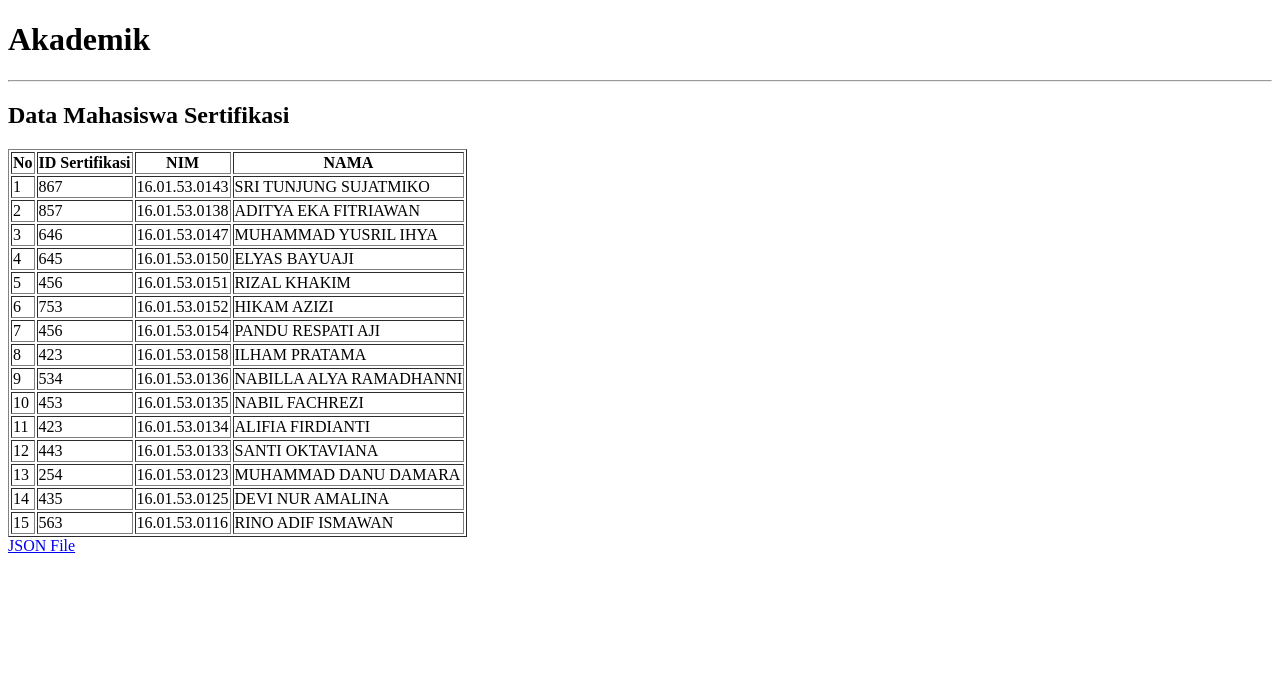
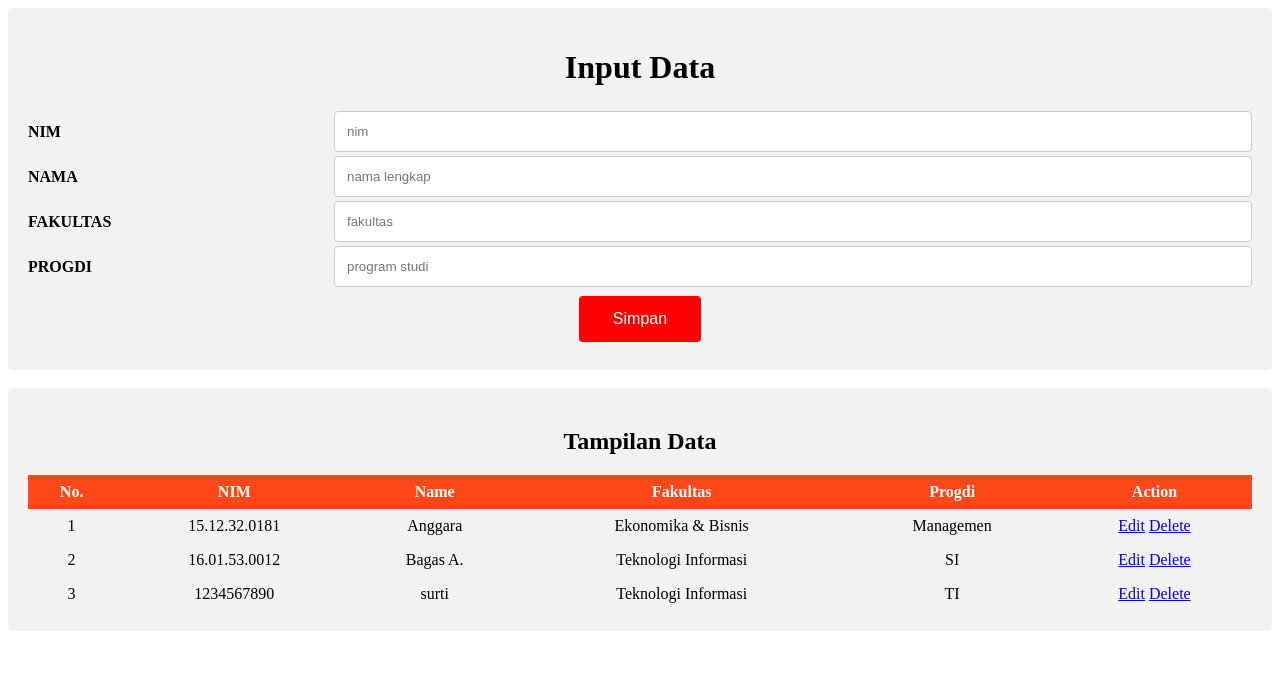
Before and after one commit to myihya/myihya, a PHP site: page / in a window 1280 px wide. Shown: the top 674 px of the page. Run offline with PHP 8.4, Linux system fonts and the light colour scheme; data comes from the database, SQL or seed files in the repository.

Commit message:
Add files via upload

```diff
--- /dev/null
+++ b/datamhs.json
@@ -0,0 +1 @@
+{"records":[{"nim":"15.12.32.0181","nama":"Anggara","fakultas":"Ekonomika & Bisnis","progdi":"Managemen"},{"nim":"16.01.53.0012","nama":"Bagas A.","fakultas":"Teknologi Informasi","progdi":"SI"},{"nim":"1234567890","nama":"surti","fakultas":"Teknologi Informasi","progdi":"TI"}]}
--- a/index.php
+++ b/index.php
@@ -1,38 +1,211 @@
 <?php
-    include 'koneksi.php';
+    if ( !empty($_POST)) {
+        // post values
+        $nim		= $_POST['nim'];
+        $nama		= $_POST['nama'];
+        $fakultas	= $_POST['fakultas'];
+        $progdi		= $_POST['progdi'];
 
-    $no = 1;
-    $data = mysqli_query($kon,"select * from mahasiswa");
+		$file = file_get_contents('datamhs.json');
+		$data = json_decode($file, true);
+		unset($_POST["add"]);
+		$data["records"] = array_values($data["records"]);
+		array_push($data["records"], $_POST);
+		file_put_contents("datamhs.json", json_encode($data));
+    }
 ?>
 
+
+<?php
+$getfile = file_get_contents('datamhs.json');
+$jsonfile = json_decode($getfile);
+?>
 <!DOCTYPE html>
-<html lang="en">
+<html xmlns="http://www.w3.org/1999/xhtml" xml:lang="en" lang="en">
 <head>
-    <meta charset="UTF-8">
-    <meta name="viewport" content="width=device-width, initial-scale=1.0">
-    <meta http-equiv="X-UA-Compatible" content="ie=edge">
-    <title>Sertifikasi</title>
+	<meta http-equiv="Content-Type" content="text/html; charset=UTF-8" />
+    <meta name="description" content="Project Description" />
+    <meta name="keywords" content="Project Keywords" />
+	<title>DATA MAHASISWA</title>
+	<style>
+	    * {
+            box-sizing: border-box;
+        }
+
+		body{
+			text-align: center;
+		}
+
+		input[type=text] {
+			width: 100%;
+			padding: 12px;
+			border: 1px solid #ccc;
+			border-radius: 4px;
+			resize: vertical;
+		}
+
+		label {
+			padding: 12px 12px 12px 0;
+			display: inline-block;
+			float: left;
+		}
+
+		.container {
+			border-radius: 5px;
+			background-color: #f2f2f2;
+			padding: 20px;
+		}
+
+		.col-25 {
+			float: left;
+			width: 25%;
+			margin-top: 3px;
+		}
+
+		.col-75 {
+			float: left;
+			width: 75%;
+			margin-top: 3px;
+		}
+
+		.row:after {
+			content: "";
+			display: table;
+			clear: both;
+		}
+
+		@media screen and (max-width: 600px) {
+			.col-25, .col-75, input[type=submit] {
+				width: 100%;
+				margin-top: 0;
+			}
+		}
+
+		input[type=text]:focus {
+            background-color: lightblue;
+            border: 3px solid #555;
+        }
+
+		h1, h2 {
+			text-align: center;
+			font-family: times new roman;
+		}
+
+		table {
+			border-collapse: collapse;
+			width: 100%;
+		}
+
+		td {
+			text-align: center;
+			padding: 8px;
+			background-color: #f2f2f2
+		}
+
+		th {
+			text-align: center;
+			padding: 8px;
+			background-color: #ff471a;
+			color: white;
+		}
+
+		input[type=submit] {
+			width: 10%;
+			background-color: #ff0000;
+			color: white;
+			padding: 14px 20px;
+			margin: 8px 0;
+			border: none;
+			border-radius: 4px;
+			cursor: pointer;
+			font-size: 16px;
+		}
+
+		input[type=submit]:hover {
+			background-color: #45a049;
+		}
+	</style>
 </head>
 <body>
-    <h1>Akademik</h1>
-    <hr>
-    <h2>Data Mahasiswa Sertifikasi</h2>
-    <table border="1">
+
+<!-- Input Data -->
+<div class="container">
+	<h1><b> Input  Data </b></h1>
+	<form method="POST" action="">
+		<div class="row">
+			<div class="col-25">
+				<label for="nim"><b>NIM </b></label>
+			</div>
+			<div class="col-75">
+				<input type="text" required="required" id="nim" name="nim" placeholder="nim">
+			</div>
+		</div>
+
+		<div class="row">
+			<div class="col-25">
+				<label for="nama"><b> NAMA </b></label>
+			</div>
+			<div class="col-75">
+				<input type="text" required="required" id="nama" name="nama" placeholder="nama lengkap">
+			</div>
+		</div>
+
+		<div class="row">
+			<div class="col-25">
+				<label for="fakultas"><b> FAKULTAS </b></label>
+			</div>
+			<div class="col-75">
+				<input type="text" required="required" id="fakultas" name="fakultas" placeholder="fakultas">
+			</div>
+		</div>
+
+		<div class="row">
+			<div class="col-25">
+				<label for="progdi"><b> PROGDI </b></label>
+			</div>
+			<div class="col-75">
+				<input type="text" required="required" id="progdi" name="progdi" placeholder="program studi">
+			</div>
+		</div>
+
+		<input type="submit" name="Simpan" value="Simpan"/>
+	</form>
+</div>
+
+&nbsp;
+
+<!-- Tampil -->
+<div class="container">
+<h2><b> Tampilan  Data </b></h2>
+	<table>
 		<tr>
-            <th>No</th>
-            <th>ID Sertifikasi</th>
+			<th>No.</th>
 			<th>NIM</th>
-            <th>NAMA</th>
+			<th>Name</th>
+			<th>Fakultas</th>
+			<th>Progdi</th>
+			<th>Action</th>
 		</tr>
-        <?php while($d = mysqli_fetch_array($data)){?>
+
+		<?php $no=0;foreach ($jsonfile->records as $index => $obj): $no++;  ?>
 			<tr>
-            <td><?=$no++?></td>
-            <td><?=$d['id']?></td>
-            <td><?=$d['nim']?></td>
-            <td><?=$d['nama']?></td>
+				<td><?php echo $no; ?></td>
+				<td><?php echo $obj->nim; ?></td>
+				<td><?php echo $obj->nama; ?></td>
+				<td><?php echo $obj->fakultas; ?></td>
+				<td><?php echo $obj->progdi; ?></td>
+				<td>
+					<a class="btn btn-xs btn-primary" href="edit.php?id=<?php echo $index; ?>">Edit</a>
+					<a class="btn btn-xs btn-danger" href="delete.php?id=<?php echo $index; ?>">Delete</a>
+				</td>
 			</tr>
-        <?php } ?>
+		<?php endforeach; ?>
 	</table>
-    <a href="./jsonn.php">JSON File</a>
+</div>
+
+<br/>
+    &nbsp;
+<br/>
+
 </body>
 </html>
```
Also changed, not shown: delete.php (added, +16 -0 lines), edit.php (added, +192 -0 lines). Lines whose indentation alone changed are shown as unchanged.
